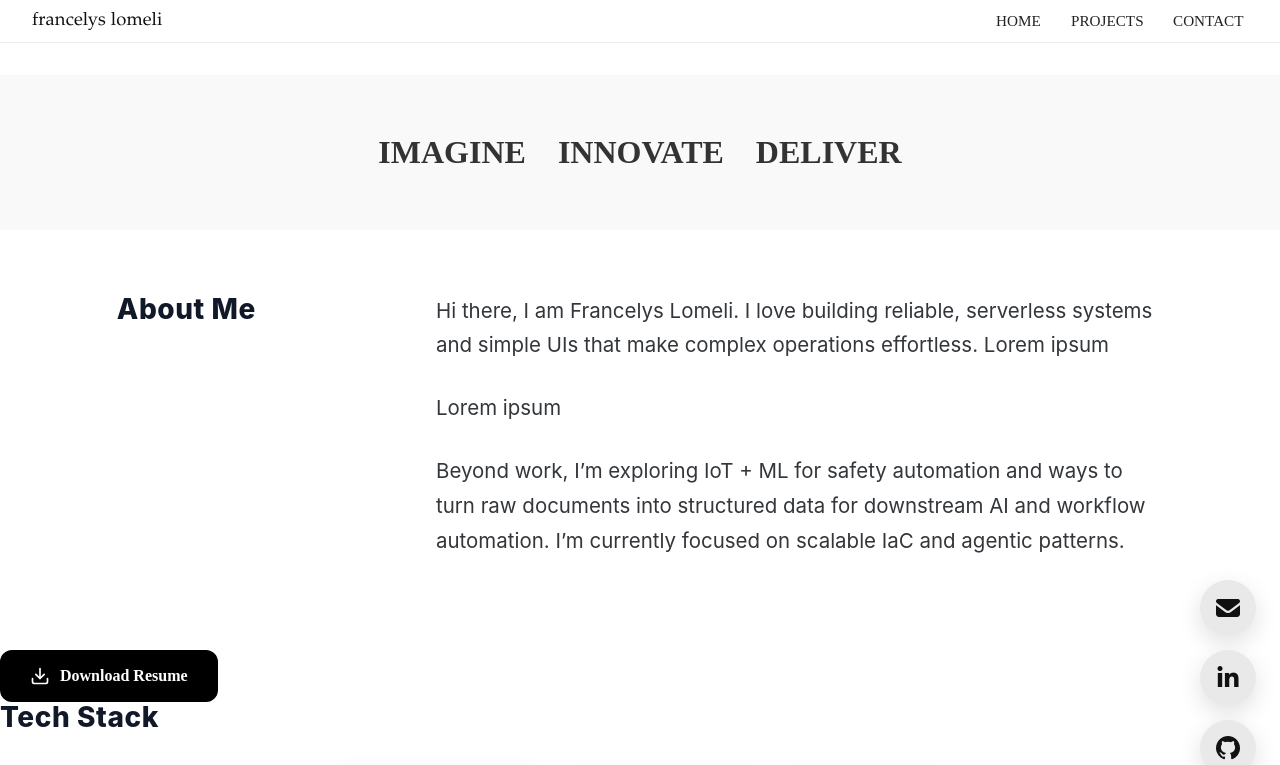
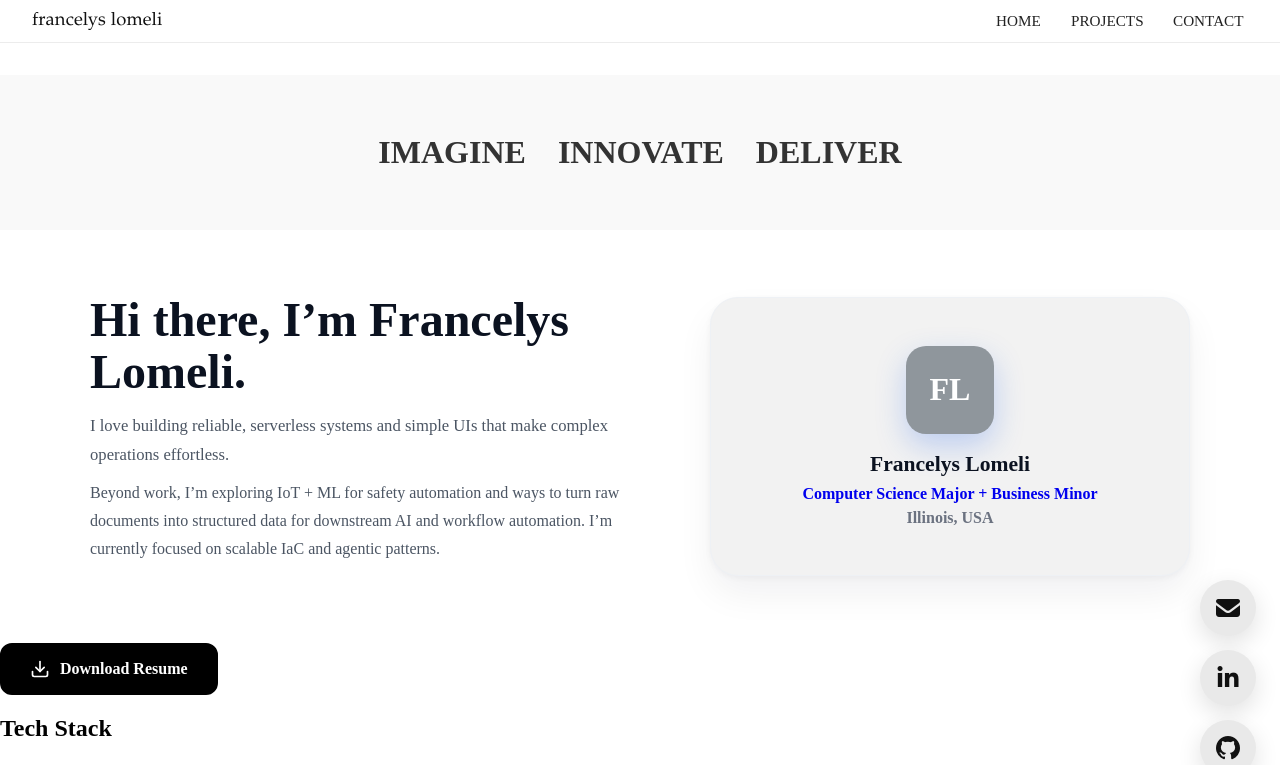
Before and after one commit to francelysl/Personal-Website, a React (Create React App) app: page / in a window 1280 px wide. Shown: the top 765 px of the page. Built offline with nearby package versions, Linux system fonts and the light colour scheme.

Commit message:
Adding AboutMe section and CSS styling

```diff
--- a/src/components/AboutMe.jsx
+++ b/src/components/AboutMe.jsx
@@ -1,32 +1,39 @@
 import React from "react";
 import "../styles/AboutMe.css";
 
-export default function AboutMe() {
-  return (
-    <section className="about-wrap" id="about">
-      <div className="about-grid">
-        {/* Left label */}
-        <h2 className="about-label">About Me</h2>
 
-        {/* Right content */}
-        <div className="about-content">
-          <p>
-            Hi there, I am Francelys Lomeli.
-            I love building reliable, serverless systems and simple UIs that make
-            complex operations effortless.   Lorem ipsum
-          </p>
+export default function AboutMe(){
+ return (
+   <section className="hero">
+     <div className="hero-inner">
+       {/* LEFT: copy */}
+       <div className="hero-left">
+         <h1 className="hero-title">
+           Hi there, I’m Francelys Lomeli.
+         </h1>
 
-          <p>
-          Lorem ipsum
-          </p>
 
-          <p>
-            Beyond work, I’m exploring IoT + ML for safety automation and ways to
-            turn raw documents into structured data for downstream AI and
-            workflow automation. I’m currently focused on scalable IaC and agentic patterns.
+         <p className="hero-lead">
+           I love building reliable, serverless systems and simple UIs that make complex
+           operations effortless.
          </p>
-        </div>
-      </div>
-    </section>
-  );
+
+         <p className="hero-body">
+           Beyond work, I’m exploring IoT + ML for safety automation and ways to turn
+           raw documents into structured data for downstream AI and workflow automation.
+           I’m currently focused on scalable IaC and agentic patterns.
+         </p>
+       </div>
+
+
+       {/* RIGHT: profile card */}
+       <aside className="hero-card">
+         <div className="avatar">FL</div>
+         <div className="hero-name">Francelys Lomeli</div>
+         <a className="hero-role" href="#projects">Computer Science Major + Business Minor</a>
+         <div className="hero-location">Illinois, USA</div>
+       </aside>
+     </div>
+   </section>
+ );
 }
--- a/src/styles/AboutMe.css
+++ b/src/styles/AboutMe.css
@@ -1,70 +1,97 @@
-:root {
-    --text-900: #0b0b0b;
-    --text-700: #33363a;
-    --maxw: 1200px;
-    --gutterX: clamp(24px, 6vw, 80px);
-  }
+/* Section spacing */
+.hero { padding: clamp(24px, 6vw, 64px) 0; }
 
-  @font-face {
-    font-family: "InterVarLocal";
-    src: local("Inter"), local("Inter Regular");
-    font-weight: 100 900;
-    font-style: normal;
-    font-display: swap;
-  }
 
-  .about-wrap {
-    display: block;
+/* Two-column layout like the screenshot */
+.hero-inner {
+ display: grid;
+ grid-template-columns: minmax(0, 1fr) 480px;
+ gap: clamp(24px, 4vw, 48px);
+ align-items: center;
+ max-width: 1100px;
  margin: 0 auto;
-    max-width: var(--maxw);
-    padding: clamp(28px, 6vw, 64px) var(--gutterX);
-    background: #fff;
-  }
-
-  .about-grid {
-    display: grid;
-    grid-template-columns: 1fr 3fr; /* left label / right text */
-    align-items: start;
-    gap: clamp(16px, 6vw, 120px);
 }
 
 
-  .about-label {
-    margin: 0;
-    color: var(--text-900);
+/* Left column */
+.hero-title {
+ margin: 0 0 12px;
  font-weight: 800;
-    letter-spacing: .02em;
+ color: #0b1220;
  line-height: 1.1;
-
-    font-family: -apple-system, "SF Pro Display", "SF Pro Text",
-      system-ui, "Segoe UI", Roboto, "InterVarLocal", Inter, Arial, sans-serif;
-    font-size: clamp(18px, 2.2vw, 28px);
+ font-size: clamp(1.8rem, 3.8vw, 3rem);
 }
 
 
-  .about-content {
-    max-width: 64ch;
-    color: var(--text-700);
-    font-family: -apple-system, "SF Pro Text", "SF Pro Display",
-      system-ui, "Segoe UI", Roboto, "InterVarLocal", Inter, Arial, sans-serif;
-    font-size: clamp(16px, 1.6vw, 22px);
-    line-height: 1.7;
+.hero-lead {
+ margin: 0 0 10px;
+ color: #4b5563;
+ font-size: clamp(1rem, 1.3vw, 1.1rem);
+ line-height: 1.75;
 }
-
-  .about-content p {
-    margin: 0 0 clamp(14px, 3.2vw, 28px);
+.hero-body {
+ margin-top: 6px;
+ color: #4b5563;
+ font-size: 1rem;
+ line-height: 1.75;
 }
 
 
-  @media (max-width: 820px) {
-    .about-grid {
-      grid-template-columns: 1fr;
-      gap: 20px;
+/* Right card (background swapped to #F2F2F2) */
+.hero-card {
+ background: #F2F2F2;
+ border: 1px solid #eef1f5;
+ border-radius: 28px;
+ padding: clamp(24px, 4vw, 48px);
+ text-align: center;
+ box-shadow: 0 18px 36px rgba(17,24,39,0.06), 0 2px 6px rgba(17,24,39,0.04);
 }
-    .about-label {
-      font-size: clamp(18px, 5vw, 26px);
+
+
+/* Square avatar with initials */
+.avatar {
+ width: 88px;
+ height: 88px;
+ margin: 0 auto 18px;
+ border-radius: 20px;
+ display: flex;
+ align-items: center;
+ justify-content: center;
+ color: #fff;
+ font-weight: 800;
+ font-size: 32px;
+ background: #8F969C;
+ box-shadow: 0 12px 30px rgba(37,99,235,.25);
 }
-    .about-content {
-      font-size: clamp(16px, 4.2vw, 20px);
+
+
+.hero-name {
+ font-weight: 800;
+ color: #0b1220;
+ font-size: clamp(1.15rem, 1.8vw, 1.35rem);
 }
+
+
+/* Blue link subtitle like the screenshot */
+.hero-role {
+ display: inline-block;
+ margin-top: 8px;
+ font-weight: 700;
+ text-decoration: none;
 }
+
+
+
+
+.hero-location {
+ margin-top: 6px;
+ color: #6b7280;
+ font-weight: 600;
+}
+
+
+/* Responsive: stack columns */
+@media (max-width: 900px) {
+ .hero-inner { grid-template-columns: 1fr; }
+ .hero-card { order: 2; }
+}
```
Lines whose indentation alone changed are shown as unchanged.
